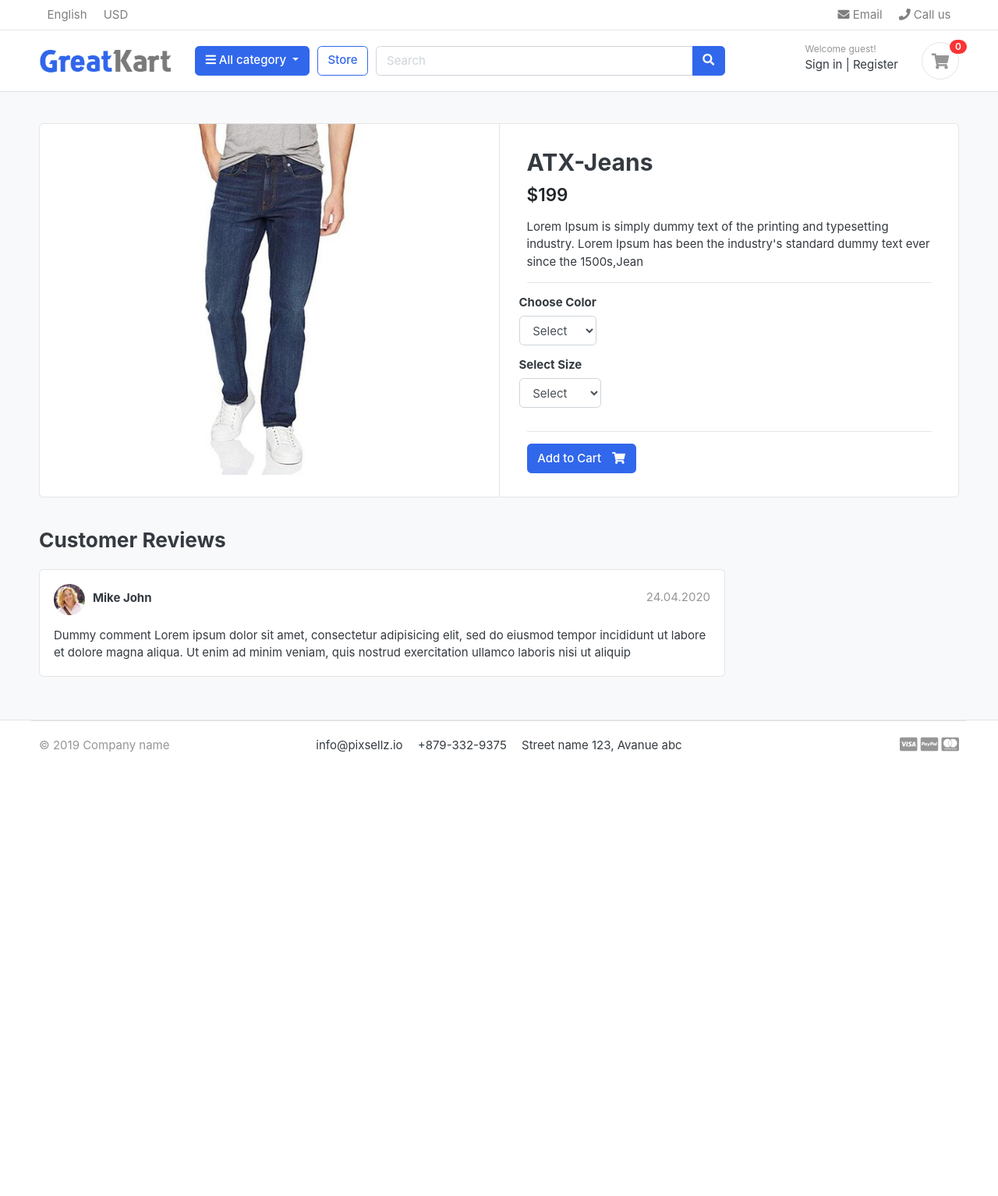
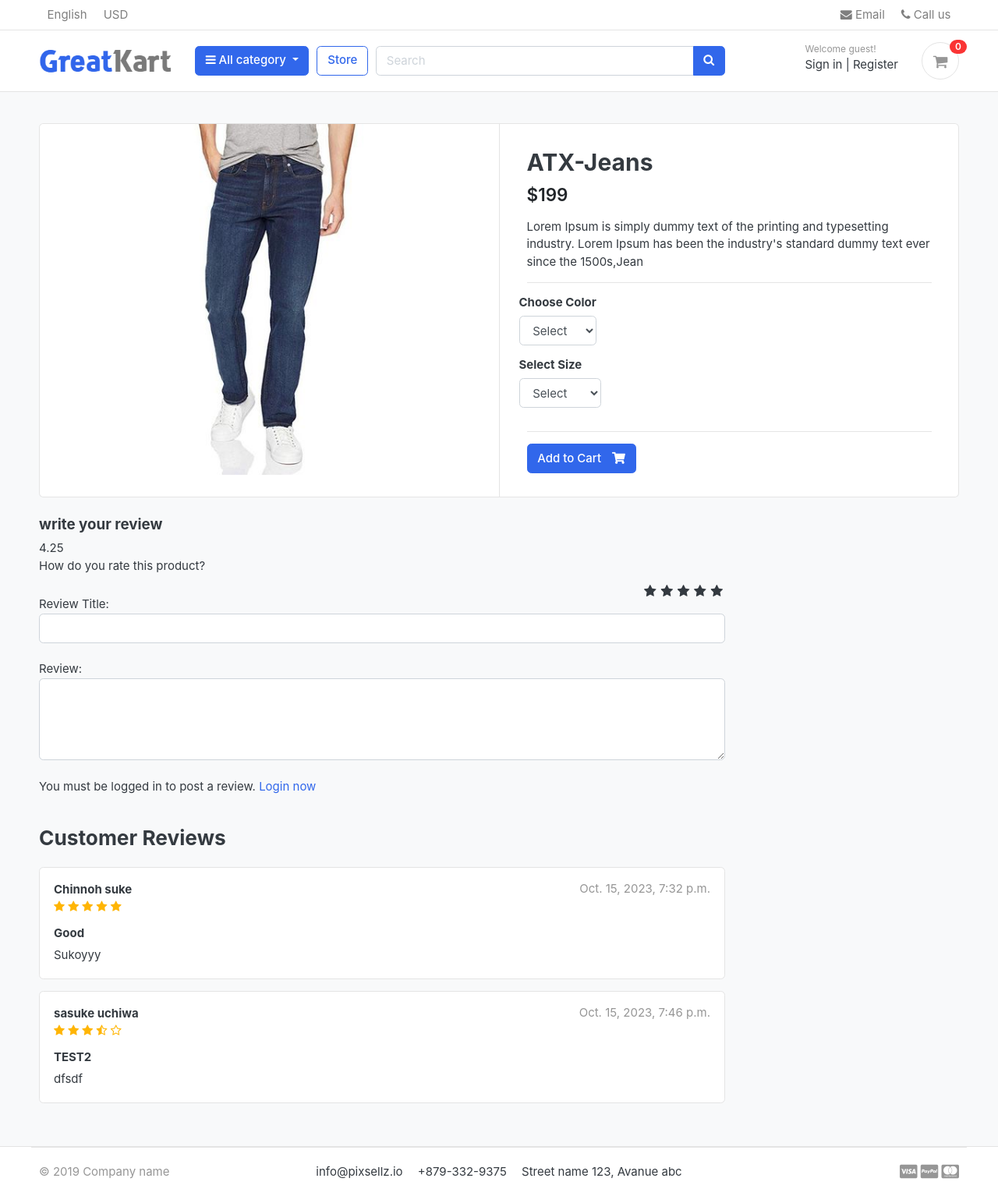
Before and after one commit to chinnnawat/webApp-miniProJ-ecommerce, a Django app: a page that uses templates/base.html in a window 1280 px wide. Shown: the whole page at 78% size. Before the commit the page ends 965 px from the top, so only its background shows below. Run offline with Django 3.2, Linux system fonts and the light colour scheme; data comes from the database, SQL or seed files in the repository; both versions use the stored data as it was after the commit; some libraries are stand-ins or nearby versions; some web fonts are replaced.

Commit message:
rating star

```diff
--- a/accounts/urls.py
+++ b/accounts/urls.py
@@ -5,4 +5,5 @@ urlpatterns = [
     path('register/',views.register,name="register"),
     path('login/',views.login,name="login"),
     path('logout/',views.logout,name="logout"),
+    path('activate/<uidb64>/<token>/',views.activate,name="activate"),
 ]
--- /dev/null
+++ b/greatkart/static/css/custom.css
@@ -0,0 +1,46 @@
+/*Hide radio button*/
+.rate > input{
+    display: none;
+}
+
+.rate{
+    display: block;
+    border: 0;
+}
+
+.rate > label{
+    float: right;
+}
+
+/*Start Show the Star*/
+.rate > label:before{
+    display: inline-block;
+    font-size: 1.1rem;
+    font-family: FontAwesome;
+    content: "\f005";
+    margin:  0;
+    padding: 0.3rem .2rem;
+    cursor: pointer;
+}
+
+/* Half star */
+.rate .half:before{
+    content: "\f089";
+    position: absolute;
+    padding-right: 0;
+}
+
+/*Click and Hover*/
+input:checked ~ label, label:hover ~ label{
+    color: #ffb503;
+}
+
+/*Hover highlight*/
+input:checked + label:hover, input:checked ~ label:hover, input:checked ~ label:hover ~ label,
+label:hover ~ input:checked ~ label{
+    color: #cc9000;
+}
+
+.rating-star{
+    color: #ffb503;
+}
--- a/store/admin.py
+++ b/store/admin.py
@@ -1,5 +1,5 @@
 from django.contrib import admin
-from .models import Product, Variation
+from .models import Product, Variation, ReviewRating
 # Register your models here.
 
 class ProductAdmin(admin.ModelAdmin):
@@ -13,3 +13,4 @@ class VariationAdmin(admin.ModelAdmin):
 
 admin.site.register(Product,ProductAdmin)
 admin.site.register(Variation,VariationAdmin)
+admin.site.register(ReviewRating)
--- a/store/models.py
+++ b/store/models.py
@@ -1,7 +1,9 @@
 from django.db import models
 from django.urls import reverse
+from accounts.models import Account
 
 from category.models import Category
+from django.db.models import Avg
 
 # Create your models here.
 
@@ -23,6 +25,13 @@ class Product(models.Model):
 
     def __str__(self):
         return self.product_name
+
+    def averageReview(self):
+        reviews = ReviewRating.objects.filter(product = self, status = True).aggregate(average = Avg('rating'))
+        avg = 0
+        if reviews['average'] is not None:
+            avg = float(reviews['average'])
+        return avg
 
 
 class VariationManager(models.Manager):
@@ -48,3 +57,18 @@ class Variation(models.Model):
 
     def __str__(self):
         return self.variation_value
+
+
+class ReviewRating(models.Model):
+    product = models.ForeignKey(Product, on_delete=models.CASCADE)
+    user = models.ForeignKey(Account,on_delete=models.CASCADE)
+    subject = models.CharField(max_length=100,blank=True)
+    review = models.TextField(max_length=500,blank=True)
+    rating = models.FloatField()
+    ip = models.CharField(max_length=20,blank=True)
+    status = models.BooleanField(default=True)
+    created_at = models.DateTimeField(auto_now_add=True)
+    updated_at = models.DateTimeField(auto_now=True)
+
+    def __str__(self):
+        return self.subject
--- a/store/urls.py
+++ b/store/urls.py
@@ -5,5 +5,6 @@ urlpatterns = [
     path('',views.store,name="store"),
     path('category/<slug:category_slug>/',views.store,name="product_by_category"),
     path('category/<slug:category_slug>/<slug:product_slug>/',views.product_detail,name="product_detail"),
-    path('search/',views.search, name="search")
+    path('search/',views.search, name="search"),
+    path('submit_review/<int:product_id>/',views.submit_review, name="submit_review"),
 ]
--- a/store/views.py
+++ b/store/views.py
@@ -1,11 +1,13 @@
 from django.http import HttpResponse
-from django.shortcuts import get_object_or_404, render
+from django.shortcuts import get_object_or_404, redirect, render
 from carts.models import CartItem
 from carts.views import _cart_id
 from category.models import Category
-from store.models import Product
+from store.form import ReviewForm
+from store.models import Product, ReviewRating
 from django.core.paginator import EmptyPage, PageNotAnInteger , Paginator
 from django.db.models import Q
+from django.contrib import messages
 
 # Create your views here.
 def store(request, category_slug=None):
@@ -39,9 +41,14 @@ def product_detail(request, category_slug, product_slug):
 
     except Exception as e:
         raise e
+
+    # Get the reviews
+    reviews = ReviewRating.objects.filter(product_id = single_product.id, status = True)
+
     context = {
         'single_product': single_product,
-        'in_cart':in_cart
+        'in_cart':in_cart,
+        'reviews':reviews,
     }
     return render(request,'store/product_detail.html',context)
 
@@ -57,3 +64,26 @@ def search(request):
         'product_count':product_count
     }
     return render(request,'store/store.html',context)
+
+def submit_review(request, product_id):
+    url = request.META.get('HTTP_REFERER')
+    if request.method == 'POST':
+        try:
+            reviews = ReviewRating.objects.get(user__id=request.user.id, product__id=product_id)
+            form = ReviewForm(request.POST, instance=reviews)
+            form.save()
+            messages.success(request, 'Thank you! Your review has been updated.')
+            return redirect(url)
+        except ReviewRating.DoesNotExist:
+            form = ReviewForm(request.POST)
+            if form.is_valid():
+                data = ReviewRating()
+                data.subject = form.cleaned_data['subject']
+                data.rating = form.cleaned_data['rating']
+                data.review = form.cleaned_data['review']
+                data.ip = request.META.get('REMOTE_ADDR')
+                data.product_id = product_id
+                data.user_id = request.user.id
+                data.save()
+                messages.success(request, 'Thank you! Your review has been submitted.')
+                return redirect(url)
--- a/templates/accounts/register.html
+++ b/templates/accounts/register.html
@@ -53,7 +53,7 @@
                 {{ form.non_field_errors }}
             </article><!-- card-body.// -->
         </div> <!-- card .// -->
-        <p class="text-center mt-4">Have an account? <a href="">Log In</a></p>
+        <p class="text-center mt-4">Have an account? <a href="{% url 'login' %}">Log In</a></p>
         <br><br>
     <!-- ============================ COMPONENT REGISTER  END.// ================================= -->
 
--- a/templates/base.html
+++ b/templates/base.html
@@ -24,6 +24,8 @@
 <!-- custom style -->
 <link href="{% static 'css/ui.css' %}" rel="stylesheet" type="text/css"/>
 <link href="{% static 'css/responsive.css' %}" rel="stylesheet" media="only screen and (max-width: 1200px)" />
+<link href="{% static 'css/custom.css' %}" rel="stylesheet" type="text/css"/>
+<link rel="stylesheet" href="https://cdnjs.cloudflare.com/ajax/libs/font-awesome/4.7.0/css/font-awesome.min.css">
 
 <!-- custom javascript -->
 <script src="{% static 'js/script.js' %}" type="text/javascript"></script>
--- a/templates/includes/navbar.html
+++ b/templates/includes/navbar.html
@@ -60,6 +60,7 @@
         </div> <!-- col.// -->
         <div class="col-lg-3 col-sm-6 col-8 order-2 order-lg-3">
                     <div class="d-flex justify-content-end mb-3 mb-lg-0">
+                        {% if user.id is None %}
                         <div class="widget-header">
                             <small class="title text-muted">Welcome guest!</small>
                             <div>
@@ -67,6 +68,15 @@
                                 <a href="{% url 'register' %}"> Register</a>
                             </div>
                         </div>
+                        {% else %}
+                        <div class="widget-header">
+                            <small class="title text-muted">Welcome {{ user.first_name }}</small>
+                            <div>
+                                <a href="#">Dashboard</a> <span class="dark-transp"> | </span>
+                                <a href="{% url 'logout' %}"> logout</a>
+                            </div>
+                        </div>
+                        {% endif %}
                         <a href="{% url 'cart' %}" class="widget-header pl-3 ml-3">
                             <div class="icon icon-sm rounded-circle border"><i class="fa fa-shopping-cart"></i></div>
                             <span class="badge badge-pill badge-danger notify">{{cart_count}}</span>
--- a/templates/store/product_detail.html
+++ b/templates/store/product_detail.html
@@ -72,29 +72,76 @@
     <div class="row">
                 <div class="col-md-9">
 
-        <header class="section-heading">
-            <h3>Customer Reviews </h3>
 
-        </header>
 
+        <form action="{% url 'submit_review' single_product.id %}" method="POST">
+            {% csrf_token %}
+            <h5>write your review</h5>
+            {{single_product.averageReview}}
+            <div>
+                <!-- Rating Star -->
+                <label for="">How do you rate this product?</label>
+                <br>
+                <div class="rate">
+                    <input type="radio" name="rating" id="rating10" value="5" required><label for="rating10" title="5"></label>
+                    <input type="radio" name="rating" id="rating9" value="4.5" required><label for="rating9" title="4.5" class="half"></label>
+                    <input type="radio" name="rating" id="rating8" value="4" required><label for="rating8" title="4"></label>
+                    <input type="radio" name="rating" id="rating7" value="3.5" required><label for="rating7" title="3.5" class="half"></label>
+                    <input type="radio" name="rating" id="rating6" value="3" required><label for="rating6" title="3"></label>
+                    <input type="radio" name="rating" id="rating5" value="2.5" required><label for="rating5" title="2.5" class="half"></label>
+                    <input type="radio" name="rating" id="rating4" value="2" required><label for="rating4" title="2"></label>
+                    <input type="radio" name="rating" id="rating3" value="1.5" required><label for="rating3" title="1.5" class="half"></label>
+                    <input type="radio" name="rating" id="rating2" value="1" required><label for="rating2" title="1"></label>
+                    <input type="radio" name="rating" id="rating1" value="0.5" required><label for="rating1" title="0.5" class="half"></label>
+                </div>
+    <br>
+                Review Title:
+                <input type="text" class="form-control" name="subject">
+                <br>
+                Review:
+                <textarea name="review" rows="4"  class="form-control"></textarea>
+                <br>
+                {% if user.is_authenticated %}
+				<input type="submit" value="Submit Review" class="btn btn-primary">
+				{% else %}
+				<p>You must be logged in to post a review. <span><a href="{% url 'login' %}">Login now</a></span></p>
+				{% endif %}
+
+            </div>
+{% include 'includes/alerts.html' %}
+        </form>
+    <br>
+    <header class="section-heading">
+        <h3>Customer Reviews </h3>
+
+    </header>
+
+    {% for review in reviews %}
         <article class="box mb-3">
             <div class="icontext w-100">
-                <img src="{% static './images/avatars/avatar1.jpg' %}" class="img-xs icon rounded-circle">
+
                 <div class="text">
-                    <span class="date text-muted float-md-right">24.04.2020 </span>
-                    <h6 class="mb-1">Mike John </h6>
-
+                    <span class="date text-muted float-md-right">{{review.updated_at}} </span>
+                    <h6 class="mb-1">{{review.user.full_name}} </h6>
+                    <div class="rating-star">
+                        <span>
+                            <i class="fa fa-star{% if review.rating == 0.5 %}-half-o {% elif review.rating < 1 %}-o {% endif %}" aria-hidden="true"></i>
+                            <i class="fa fa-star{% if review.rating == 1.5 %}-half-o {% elif review.rating < 2 %}-o {% endif %}" aria-hidden="true"></i>
+                            <i class="fa fa-star{% if review.rating == 2.5 %}-half-o {% elif review.rating < 3 %}-o {% endif %}" aria-hidden="true"></i>
+                            <i class="fa fa-star{% if review.rating == 3.5 %}-half-o {% elif review.rating < 4 %}-o {% endif %}" aria-hidden="true"></i>
+                            <i class="fa fa-star{% if review.rating == 4.5 %}-half-o {% elif review.rating < 5 %}-o {% endif %}" aria-hidden="true"></i>
+                        </span>
+                    </div>
                 </div>
             </div> <!-- icontext.// -->
             <div class="mt-3">
+                <h6>{{review.subject}}</h6>
                 <p>
-                    Dummy comment Lorem ipsum dolor sit amet, consectetur adipisicing elit, sed do eiusmod
-                    tempor incididunt ut labore et dolore magna aliqua. Ut enim ad minim veniam,
-                    quis nostrud exercitation ullamco laboris nisi ut aliquip
+                    {{review.review}}
                 </p>
             </div>
         </article>
-
+    {% endfor %}
 
 
         </div> <!-- col.// -->
```
Also changed, not shown: accounts/views.py (+45 -3 lines), greatkart/settings.py (+8 -0 lines), store/form.py (added, +7 -0 lines), templates/accounts/account_varification_email.html (added, +10 -0 lines), templates/accounts/login.html (+42 -1 lines), db.sqlite3, store/migrations/0005_reviewrating.py (added).
